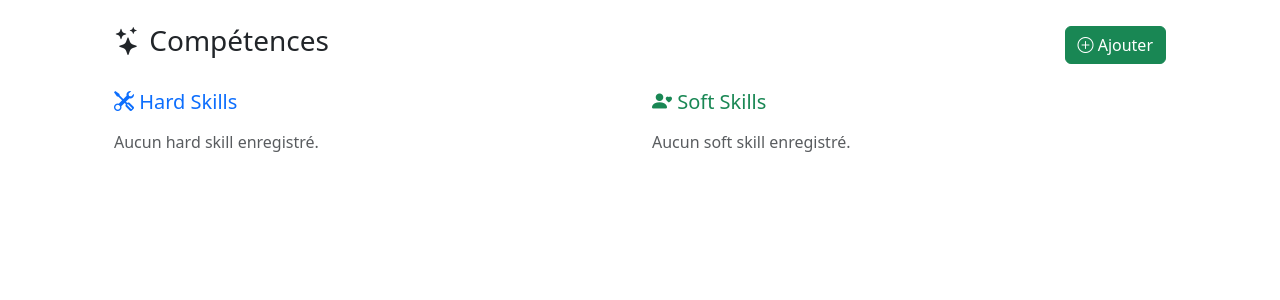
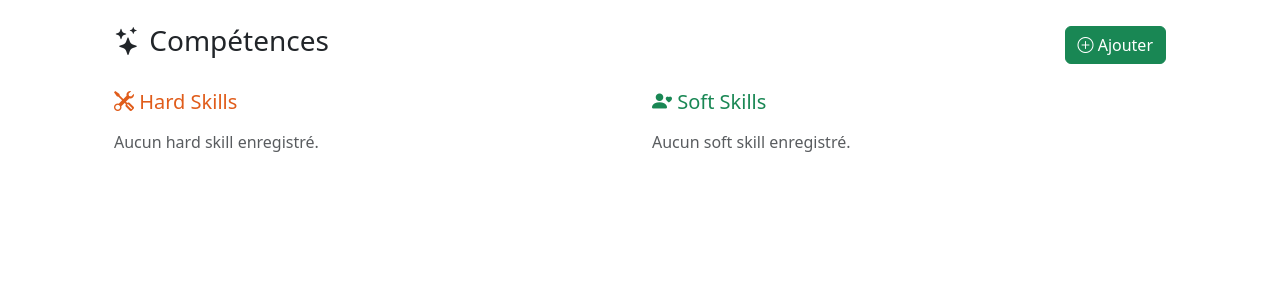
Before and after one commit to Alist3rCode/cv-generator, a FastAPI app: template templates/competences/list.html in a window 1280 px wide. Shown: the top 300 px of the page. Run offline with FastAPI, Linux system fonts and the light colour scheme; the template is opened without the code that fills it, so the values that code supplies are empty.

Commit message:
fix: hard skills orange sanguine partout + bug compétences assignées perdues
- _load_comps_for_user : ajout du champ type dans le dict retourné
  → moveToAssigned savait jamais si c'était hard/soft (type === undefined)
  → les hard skills glissaient dans assignedSoftGids au clic/dblclic
  → au rechargement, le panneau hard était vide
- levelDots() : orange #e05c1a pour hard, vert #22c55e pour soft (plus de text-primary)
- Chips "disponibles" : bg-light text-dark → var(--bs-secondary-bg/body-color)
- list.html : titre et dots hard skills en orange au lieu de text-primary

Co-Authored-By: Claude Sonnet 4.6 <noreply@anthropic.com>

```diff
--- a/routers/experiences.py
+++ b/routers/experiences.py
@@ -83,7 +83,7 @@ def _load_comps_for_user(db: Session, user_id, prefer_lang_code="fr"):
                 break
         if chosen is None:
             chosen = rows[0]
-        entry = {"gid": gid, "nom": chosen.nom, "niveau": chosen.niveau.value}
+        entry = {"gid": gid, "nom": chosen.nom, "niveau": chosen.niveau.value, "type": chosen.type.value}
         if chosen.type == SkillTypeEnum.hard:
             comps_hard.append(entry)
         else:
--- a/templates/competences/list.html
+++ b/templates/competences/list.html
@@ -12,7 +12,7 @@
 
 <div class="row">
   <div class="col-md-6">
-    <h5 class="text-primary mb-3"><i class="bi bi-tools"></i> Hard Skills</h5>
+    <h5 class="mb-3" style="color:#e05c1a;"><i class="bi bi-tools"></i> Hard Skills</h5>
     {% if not hard_skills %}
     <p class="text-muted">Aucun hard skill enregistré.</p>
     {% endif %}
@@ -24,7 +24,7 @@
           <div class="mt-1">
             {% for i in range(1, 5) %}
               {% if i <= c.niveau.value %}
-                <i class="bi bi-circle-fill text-primary"></i>
+                <i class="bi bi-circle-fill" style="color:#e05c1a;"></i>
               {% else %}
                 <i class="bi bi-circle text-secondary"></i>
               {% endif %}
```
Also changed, not shown: templates/experiences/form.html (+6 -3 lines).
